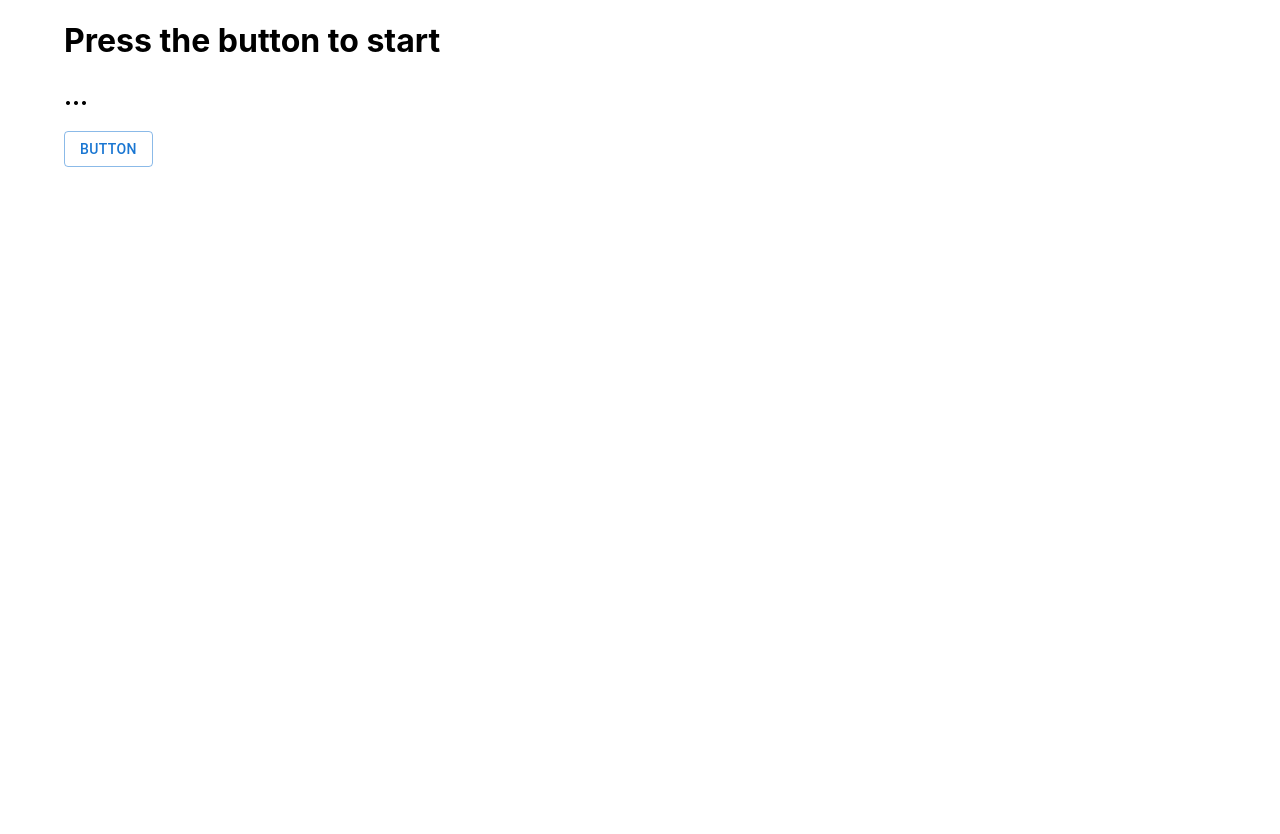
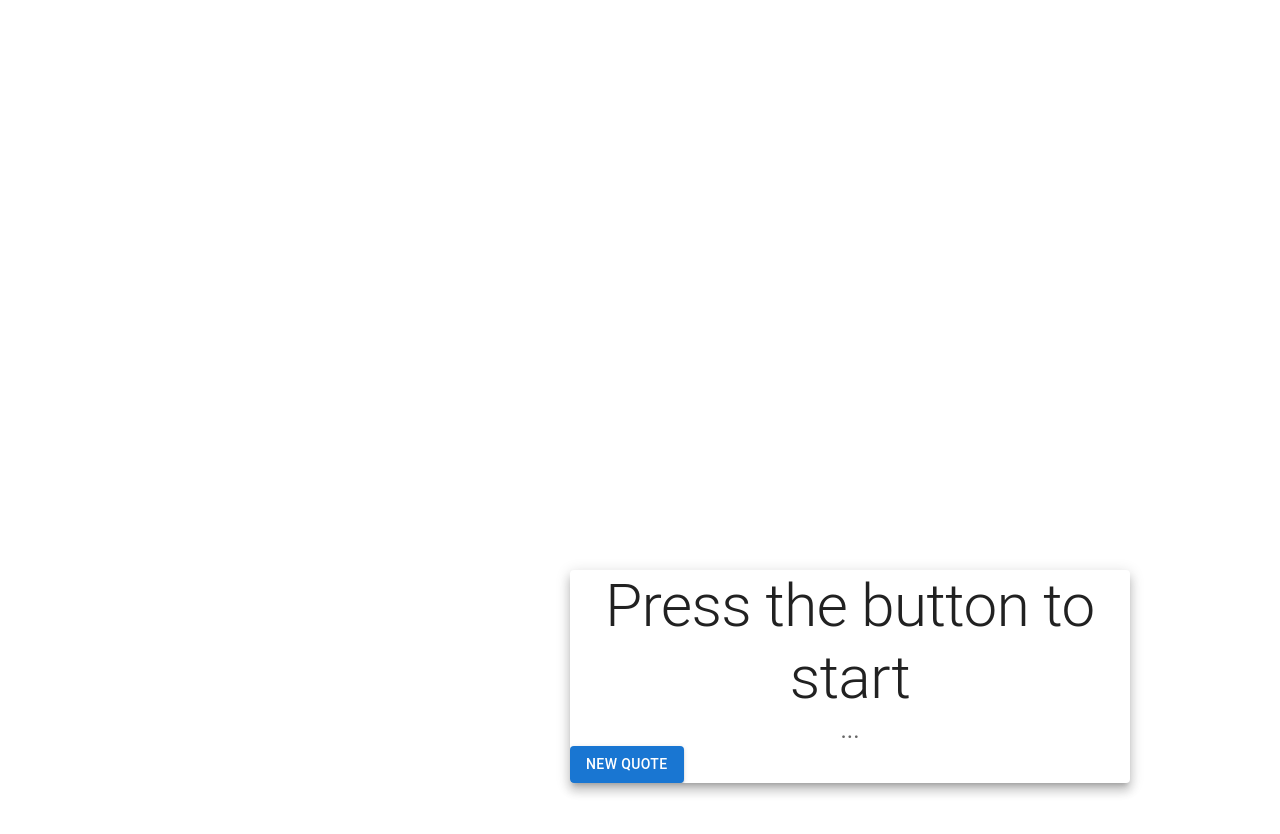
Before and after one commit to MSiestoGarabana/random-quote-generator-libraries, a React (Create React App) app: page / in a window 1280 px wide. Shown: the top 834 px of the page. Before the commit the page ends 800 px from the top, so only its background shows below. Built offline with nearby package versions, Linux system fonts and the light colour scheme.

Commit message:
Creating reusable component custom Box, fetchButton, customCard

```diff
--- a/src/QuoteCard.js
+++ b/src/QuoteCard.js
@@ -1,5 +1,7 @@
 import React from "react";
-import { Button, CircularProgress, Container } from "@mui/material";
+import { Box, Button, CircularProgress, Card, Typography } from "@mui/material";
+//import { makeStyles } from "@mui/styles";
+import { styled } from "@mui/material";
 import { useAsyncFn } from "react-use";
 
 function QuoteAuthorCard() {
@@ -9,43 +11,69 @@ function QuoteAuthorCard() {
     return result;
   }, ["https://api.quotable.io/random"]);
 
+  const fetchButton = (
+    <Button onClick={() => doFetch()} variant="contained" align="center">
+      New Quote
+    </Button>
+  );
+  const CustomBox = styled(Box)(({ theme }) => ({
+    raised: true,
+    width: 600,
+    margin: 500,
+    padding: 50,
+  }));
+  const CustomCard = styled(Card)(({ theme }) => ({
+    margin: 20,
+    backgroundColor: "white",
+  }));
+
   if (state.value === undefined)
     return (
-      <Container fixed>
+      <CustomBox>
+        <CustomCard raised="true">
           <div>
-          <h1>Press the button to start</h1>
-          <h2>...</h2>
+            <Typography variant="h2" align="center" color="textPrimary">
+              Press the button to start
+            </Typography>
+            <Typography variant="h5" align="center" color="textSecondary">
+              ...
+            </Typography>
           </div>
-        <Button onClick={() => doFetch()} variant="outlined">
-          Button
-        </Button>
-      </Container>
+          {fetchButton}
+        </CustomCard>
+      </CustomBox>
     );
-  if (state.loading === true)
+  if (state.loading)
     return (
-      <Container>
+      <CustomBox>
+        <CustomCard raised="true">
           <CircularProgress />
-        <Button onClick={() => doFetch()} variant="outlined">
-          Button
-        </Button>
-      </Container>
+          {fetchButton}
+        </CustomCard>
+      </CustomBox>
     );
-  if (state.error === true)
+  if (state.error)
     return (
-      <Container>
+      <CustomBox>
+        <CustomCard raised="true">
           <div>Error: {state.error.message}</div>
-      </Container>
+        </CustomCard>
+      </CustomBox>
     );
   return (
-    <Container maxWidth="xs">
+    <CustomBox>
+      <CustomCard raised="true">
         <div>
-        <h1>{state.value.content}</h1>
-        <h2>{state.value.author}</h2>
+          <Typography variant="h4" align="center" color="textPrimary">
+            {state.value.content}
+          </Typography>
+          <Typography variant="h6" align="center" color="textSecondary">
+            {state.value.author}
+          </Typography>
         </div>
-      <Button onClick={() => doFetch()} variant="outlined">
-        Button
-      </Button>
-    </Container>
+        {fetchButton}
+      </CustomCard>
+    </CustomBox>
   );
 }
 export default QuoteAuthorCard;
```
Lines whose indentation alone changed are shown as unchanged.
